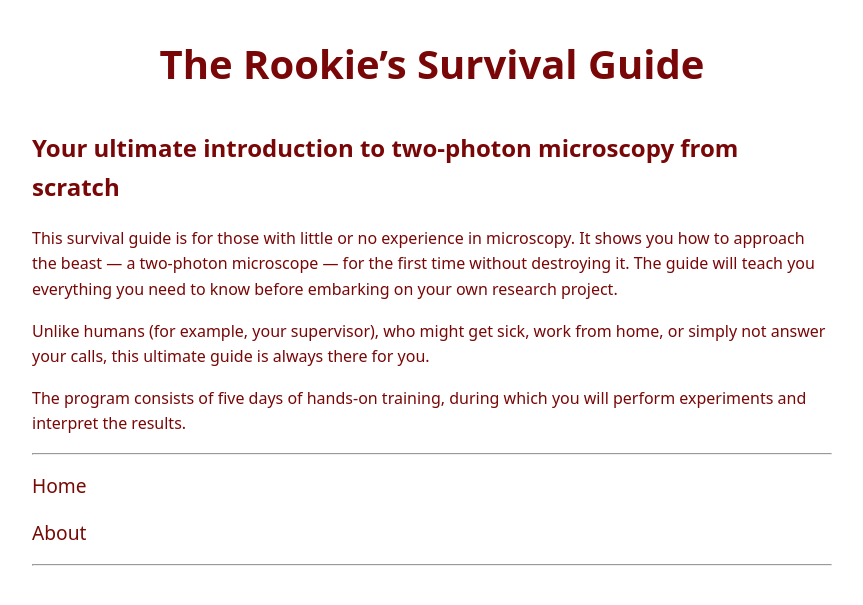
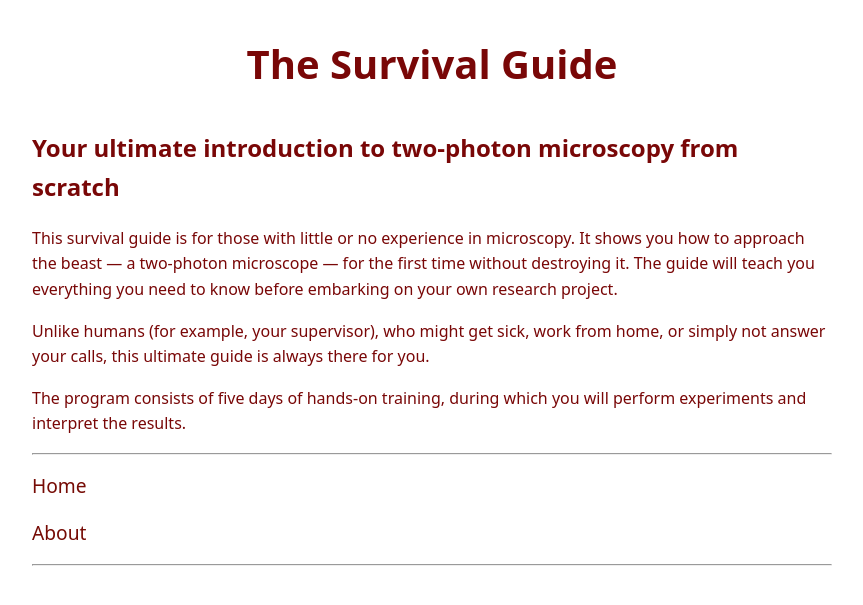
Before and after one commit to drkutuzov/drkutuzov.github.io, a Jekyll site: the page built from rookie_guide.md, in a window 1280 px wide. Shown: the top 605 px of the page, without its empty margins (208-1071 px from the left). Built offline with Jekyll 4.4.1, drawn with Linux system fonts in a browser that asks for light colours; our own code applies the rules of GitHub Pages for plain Markdown files.

Commit message:
the survival guide

```diff
--- a/_config.yml
+++ b/_config.yml
@@ -1,6 +1,6 @@
 title: "Two Photon Agony"
 subtitle: "Endure the pain. Emerge a two-photon microscopy legend. Here is what you need:"
-guide: "The Rookie’s Survival Guide"
+guide: "The Survival Guide"
 challenges: "Accept The Challenge"
 resources: "Tactical Resourses"
 faq: "FAQ"
```
